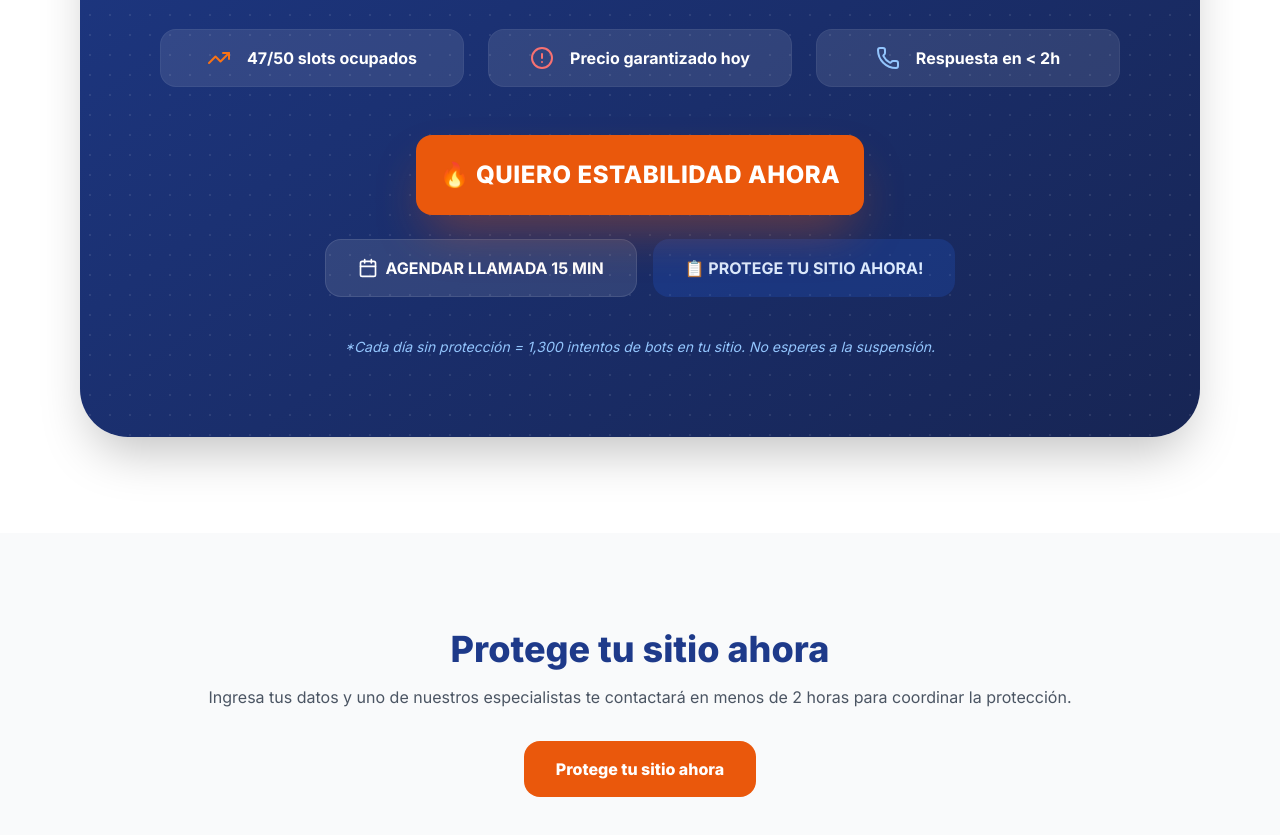
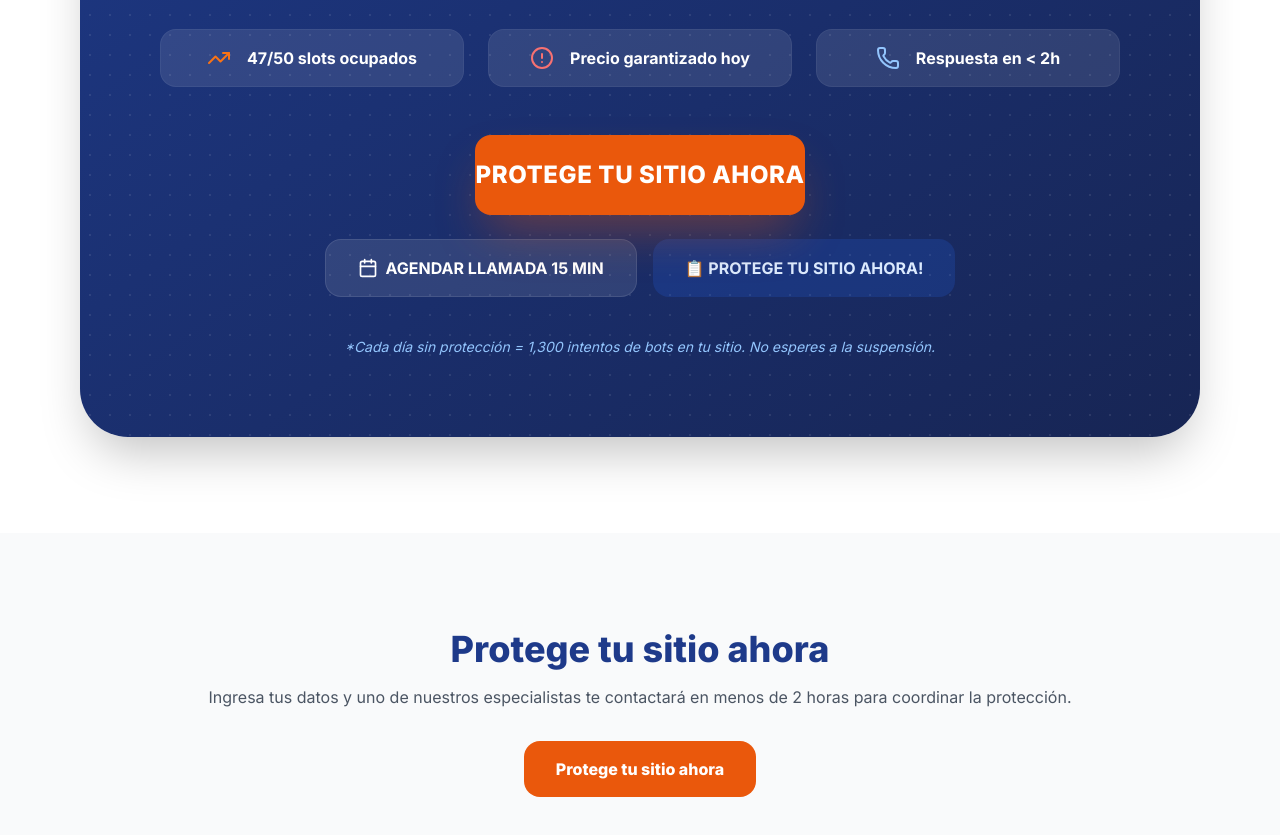
Before and after one commit to KannemanM/wp-shield, a React (Vite) app: page / in a window 1280 px wide. Shown: the part 6500-7335 px from the top of the page. Built offline with nearby package versions, Linux system fonts and the light colour scheme.

Commit message:
Publish: push pending changes

```diff
--- a/components/FinalCTA.tsx
+++ b/components/FinalCTA.tsx
@@ -34,9 +34,9 @@ export const FinalCTA: React.FC = () => {
             </div>
 
             <div className="flex flex-col items-center gap-6">
-              <a href="#contratar" className="w-full max-w-md inline-flex items-center justify-center bg-orange-600 hover:bg-orange-700 text-white py-6 rounded-2xl font-black text-2xl shadow-2xl shadow-orange-600/40 transition-all transform hover:scale-105 uppercase tracking-wide">
-                🔥 QUIERO ESTABILIDAD AHORA
-              </a>
+              <button type="button" onClick={() => onOpenContact?.()} className="bg-orange-600 hover:bg-orange-700 text-white py-6 rounded-2xl font-black text-2xl shadow-2xl shadow-orange-600/40 transition-all transform hover:scale-105 uppercase tracking-wide">Protege tu sitio ahora</button>
+
+
 
               <div className="flex flex-wrap justify-center gap-4">
                 <button className="bg-white/10 hover:bg-white/20 text-white px-8 py-4 rounded-2xl font-bold flex items-center gap-2 transition-colors border border-white/10">
--- a/components/Popups.tsx
+++ b/components/Popups.tsx
@@ -114,7 +114,7 @@ export const ContactFormPopup: React.FC<PopupProps & { pkgName?: string | null }
             <input required type="email" value={email} onChange={(e) => setEmail(e.target.value)} placeholder="Email" className="w-full px-4 py-3 rounded-xl border border-gray-200 focus:outline-none focus:ring-2 focus:ring-orange-500" />
             <input required value={phone} onChange={(e) => setPhone(e.target.value)} placeholder="Teléfono" className="w-full px-4 py-3 rounded-xl border border-gray-200 focus:outline-none focus:ring-2 focus:ring-orange-500" />
             <input required value={website} onChange={(e) => setWebsite(e.target.value)} placeholder="Tu sitio web (https://tusitio.com)" className="w-full px-4 py-3 rounded-xl border border-gray-200 focus:outline-none focus:ring-2 focus:ring-orange-500" />
-            <button type="submit" className="w-full bg-orange-600 hover:bg-orange-700 text-white py-3 rounded-2xl font-black">Enviar y que nos contacten</button>
+            <button type="submit" className="w-full bg-orange-600 hover:bg-orange-700 text-white py-3 rounded-2xl font-black">Enviar y que me contacten</button>
           </form>
         ) : (
           <div className="py-8 text-center">
```
